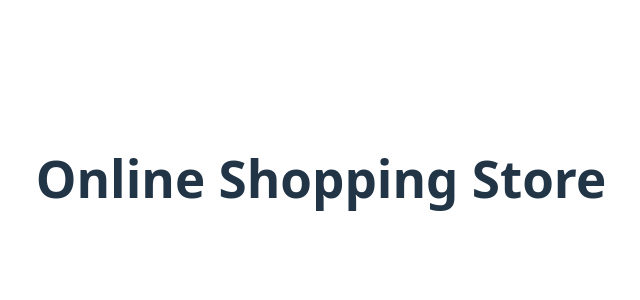
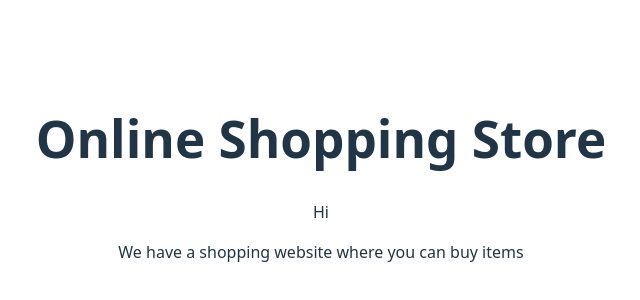
Before and after one commit to ifrairshadmalikk/Devops, a React (Vite) app: page / in a window 1280 px wide. Shown: the part 222-522 px from the top of the page, without its empty margins (319-959 px from the left). Built offline with nearby package versions, Linux system fonts and the light colour scheme.

Commit message:
Made changes in App.jsx

```diff
--- a/src/App.jsx
+++ b/src/App.jsx
@@ -8,12 +8,11 @@ function App() {
 
   return (
     <>
-
       <h1>Online Shopping Store</h1>
-
-
+      <p>Hi </p>
+      <p>We have a shopping website where you can buy items</p>
     </>
   )
 }
 
-export default App
+export default App;
```
Also changed, not shown: package.json (line endings or trailing spaces).
